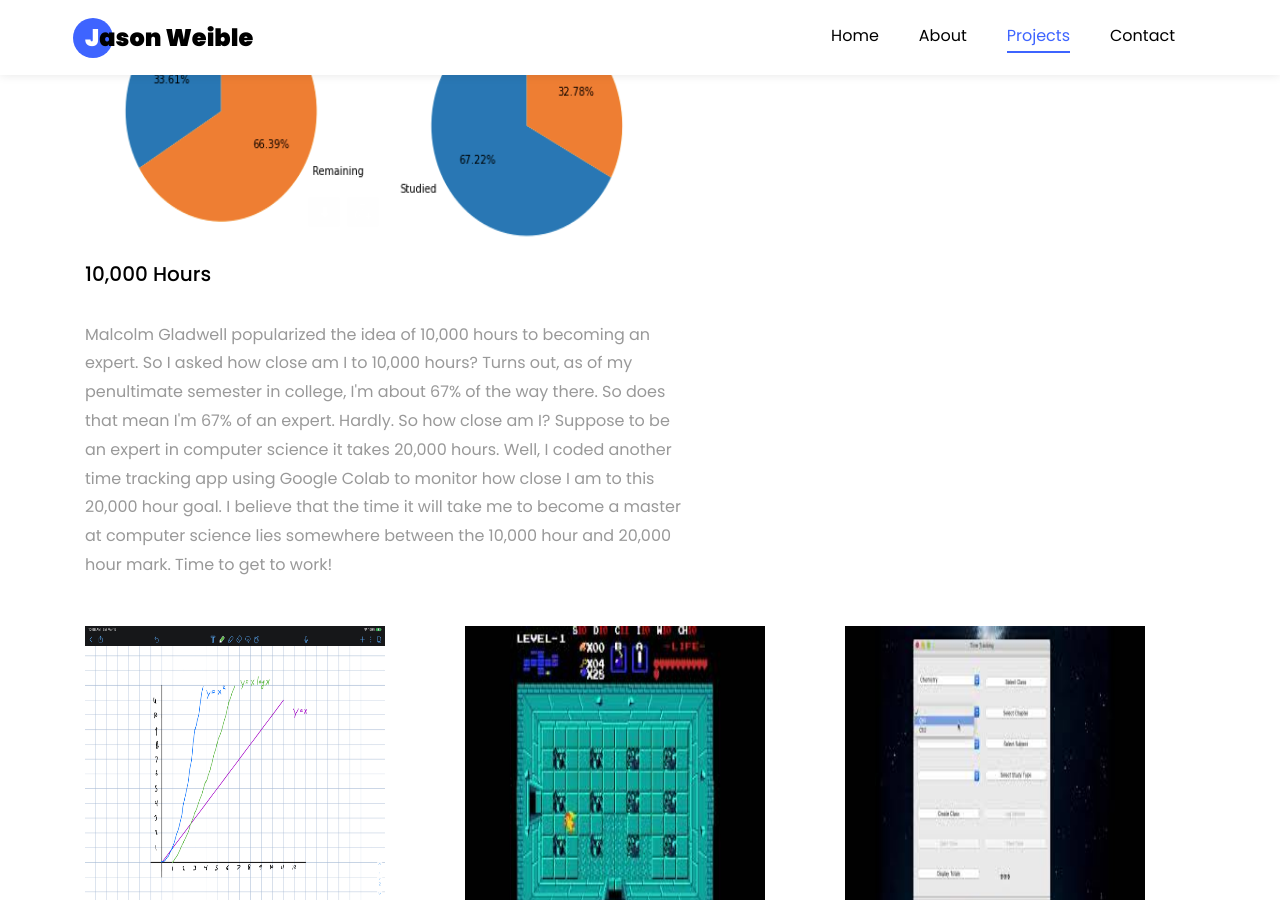
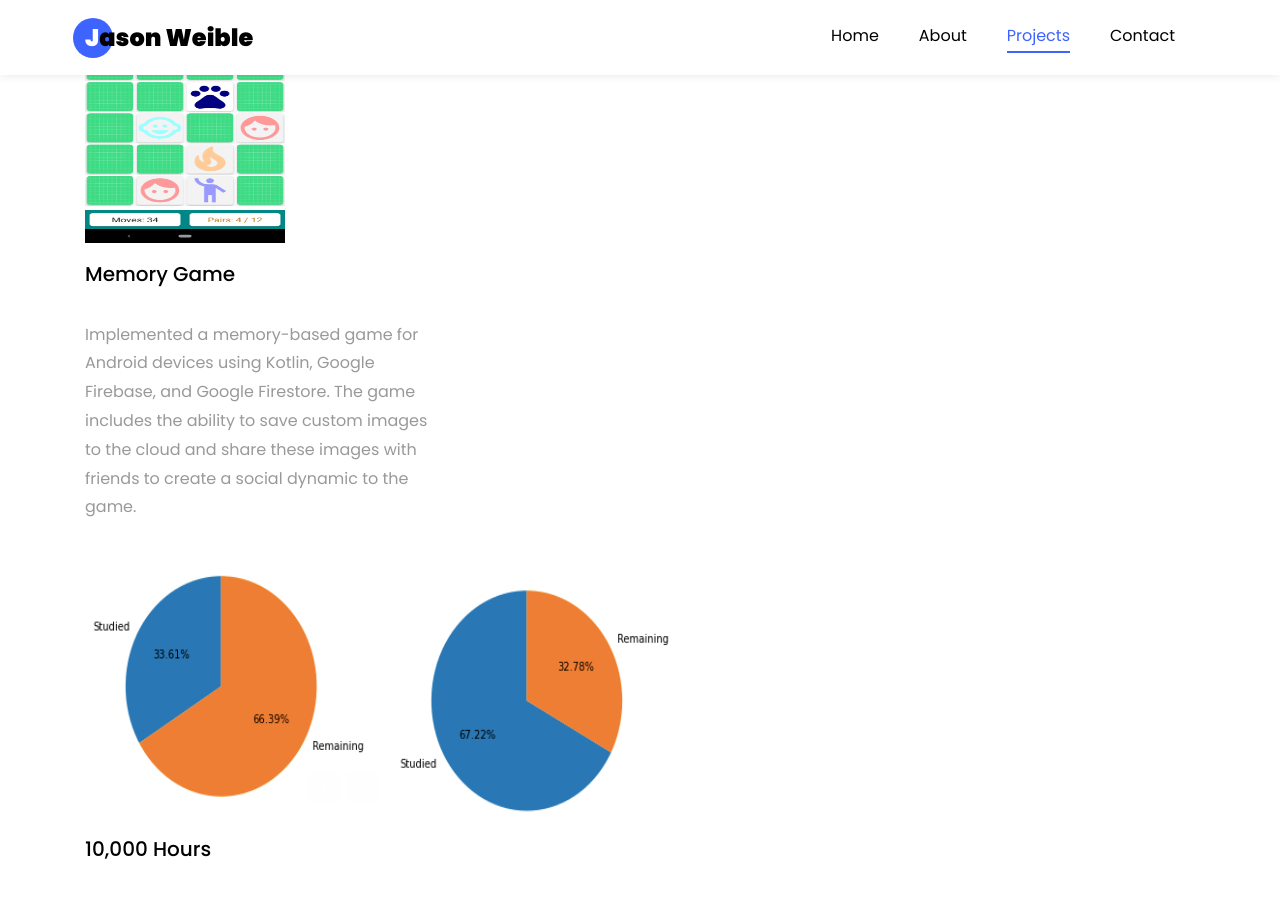
Before and after one commit to WeibleJason/WeibleJason.github.io, a Jekyll site: the page index.html, which Jekyll copies as it is, in a window 1280 px wide and 900 px high, scrolled down 742 px. Built offline with Jekyll 4.4.1, drawn with Linux system fonts in a browser that asks for light colours; some web fonts are replaced.

Commit message:
Memory Game

```diff
--- a/index.html
+++ b/index.html
@@ -94,6 +94,25 @@
             <!--<p></p>-->
           </div>
         </div>
+
+      <div class="row d-flex">
+          <div class="col-md-4 d-flex ftco-animate">
+              <div class="blog-entry justify-content-end">
+                  <a href="">
+                      <img src="images/MemoryGame.png" style="width:200px;height:250px;">
+                  </a>
+                  <div class="text mt-3 float-right d-block">
+                      <h3 class="heading">
+                          <a href="">Memory Game</a>
+                      </h3>
+                      <div class="d-flex align-items-center mb-3 meta"></div>
+                      <p>Implemented a memory-based game for Android devices using Kotlin, Google Firebase, and Google
+                      Firestore. The game includes the ability to save custom images to the cloud and share these images
+                      with friends to create a social dynamic to the game. </p>
+                  </div>
+              </div>
+          </div>
+      </div>
 
         <div class="row d-flex">
             <div class="col-md-4 d-flex ftco-animate">
```
Also changed, not shown: images/MemoryGame.png (added).
